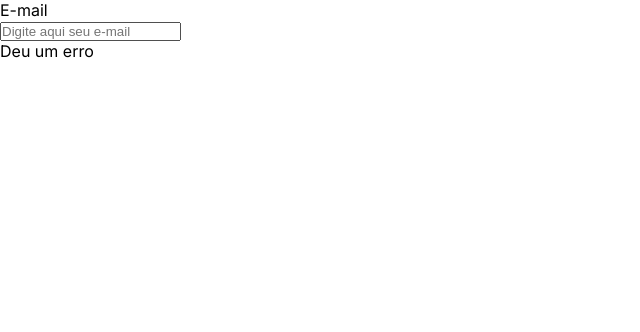
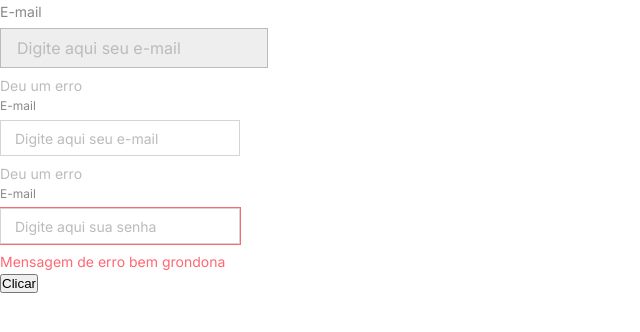
Before and after one commit to deyvisonborges-portfolio/eshop-front-authorizer, a Next.js app: page / in a window 1280 px wide. Shown: the top 332 px of the page, without its empty margins (0-640 px from the left). Built offline with nearby package versions, Linux system fonts and the light colour scheme.

Commit message:
feat/lib-ui - working in input

```diff
--- a/src/@lib-ui/src/core-components/button/button.module.css
+++ b/src/@lib-ui/src/core-components/button/button.module.css
@@ -11,6 +11,11 @@
 
 .button:hover {
   box-shadow: 0 0 0 2px var(--color-brand-primary-brightness);
+}
+
+:global([data-theme="dark"]) .button:hover {
+  /* ISSUE - testando atribuicao de custom color diretamente - remover depois */
+  box-shadow: 0 0 0 2px red;
 }
 
 .button:focus-visible {
--- a/src/@lib-ui/src/core-components/button/index.tsx
+++ b/src/@lib-ui/src/core-components/button/index.tsx
@@ -3,7 +3,7 @@ import styles from "./button.module.css";
 
 export type ButtonSize = "mini" | "small" | "medium" | "regular" | "large";
 export type ButtonVariant = "squared" | "rounded" | "pill";
-export type ButtonColor = "primary" | "secondary";
+export type ButtonColor = "primary" | "secondary" | "";
 
 type ButtonProps = {
   color?: ButtonColor;
--- a/src/@lib-ui/src/core-components/input/index.tsx
+++ b/src/@lib-ui/src/core-components/input/index.tsx
@@ -1,17 +1,21 @@
 "use client";
 
+import styles from "./input.module.css";
+
 import { ComponentPropsWithRef, forwardRef, useMemo, useState } from "react";
-import { Text } from "../text";
 import Image from "next/image";
 
+type InputSize = "small" | "regular" | "full";
 type InputType = "text" | "password" | "email";
 type InputProps = {
   name: string;
+  zsize?: InputSize;
   label?: string;
   type?: InputType;
   variant?: "default" | "underline";
   customMessage?: string;
   has?: {
+    error?: boolean;
     eyeIcon?: boolean;
   };
 } & ComponentPropsWithRef<"input">;
@@ -24,42 +28,58 @@ const renderPlaceholderTypeText: Record<InputType, string> = {
 
 export const Input = forwardRef<HTMLInputElement, InputProps>(
   (
-    { name, type, variant, label, customMessage, required, has, ...props },
+    {
+      zsize = "regular",
+      name,
+      type,
+      variant,
+      label,
+      customMessage,
+      required,
+      has,
+      ...props
+    },
     ref
   ) => {
-    const [hasEyeIcon, setEyeIcon] = useState<boolean>(true);
-
-    if (type === "password") {
-      has = {
-        eyeIcon: true,
+    const [isInvalid, setIsInvalid] = useState(false);
+    console.log("9s");
+    const renderCustomMessage = () => {
+      console.log("ops");
+      console.log(required);
+      return (
+        customMessage && (
+          <p
+            className={[
+              styles["input-message"],
+              has?.error && styles["input-message-error"],
+            ].join(" ")}
+          >
+            {customMessage}
+          </p>
+        )
+      );
     };
-    }
-
-    const renderIcon = () =>
-      useMemo(() => {
-        if (type === "password") {
-          return (
-            <Image
-              alt="Password input eye icon"
-              height={20}
-              onClick={() => setEyeIcon(!hasEyeIcon)}
-              src={`/svgs/eye-${hasEyeIcon ? "close" : "open"}-black-16.svg`}
-              width={20}
-            />
-          );
-        }
-      }, []);
 
     return (
-      <div id="container">
+      <div className={styles["input-wrapper"]}>
+        <div className={[styles.label, styles["input-container"]].join(" ")}>
           {label && (
-          <label id="input-label" htmlFor={name}>
+            <label
+              id="input-label"
+              htmlFor={name}
+              className={`${styles[`label-size-${zsize}`]}`}
+            >
               {label}
             </label>
           )}
 
-        <div id="input-wrapper">
+          <div>
             <input
+              className={[
+                styles.input,
+                styles[`size-${zsize}`],
+                has?.error && styles["input-error"],
+              ].join(" ")}
               {...props}
               ref={ref}
               id={name}
@@ -67,12 +87,13 @@ export const Input = forwardRef<HTMLInputElement, InputProps>(
               type={type}
               required={required}
               placeholder={type ? renderPlaceholderTypeText[type] : ""}
+              onBlur={(e) => setIsInvalid(!e.target.validity.valid)}
+              onFocus={(e) => setIsInvalid(!e.target.validity.valid)}
             />
-
-          {renderIcon()}
+          </div>
         </div>
 
-        {customMessage && <Text>{customMessage}</Text>}
+        {renderCustomMessage()}
       </div>
     );
   }
--- /dev/null
+++ b/src/@lib-ui/src/core-components/input/input.module.css
@@ -0,0 +1,149 @@
+/* Input Wrapper
+============================================= */
+.input-wrapper {
+  align-items: flex-start;
+  display: flex;
+  flex-direction: column;
+  height: fit-content;
+  row-gap: 8px;
+  position: relative;
+  width: fit-content;
+}
+
+/* Input Container
+============================================= */
+.input-container {
+  display: flex;
+  flex-direction: column;
+  row-gap: 4px;
+  width: fit-content;
+}
+
+/* Label */
+.label {
+  color: var(--color-gray-6);
+}
+
+.label-size-small {
+  font-size: var(--font-size-12);
+  font-weight: var(--font-weight-regular);
+  line-height: 20px;
+}
+
+.label-size-regular {
+  font-size: var(--font-size-14);
+  font-weight: var(--font-weight-regular);
+  line-height: 24px;
+}
+
+.input {
+  border: 1px solid var(--color-gray-3);
+  color: var(--color-gray-9);
+  font-family: var(--font-family-primary);
+  font-weight: var(--font-weight-regular);
+  outline: none;
+  position: relative;
+  width: fit-content;
+}
+
+.input:disabled {
+  background-color: var(--color-gray-4);
+  cursor: not-allowed;
+  filter: brightness(0.95);
+  opacity: 0.7;
+  user-select: none;
+}
+
+.input:hover:not(:focus-visible) {
+  background: var(--color-gray-2);
+  border: 1px solid var(--color-gray-4);
+}
+
+.input:focus-visible {
+  border: 1px solid var(--color-gray-9);
+  /* outline: 1px solid var(--color-gray-2);
+  outline-offset: 1px; */
+}
+
+.input:required:focus:invalid {
+  border: 1px solid var(--color-semantic-danger);
+  /* box-shadow: 0 0 2px 2px var(--color-semantic-danger-brightness);
+  outline-offset: 2px; */
+}
+
+.input:required:focus:valid {
+  border: 1px solid var(--color-semantic-success);
+}
+
+.input::placeholder {
+  color: var(--color-gray-4);
+  font-family: inherit;
+  font-size: inherit;
+  font-weight: var(--font-weight-regular);
+}
+
+.input:not(:placeholder-shown):not(:invalid) {
+  border: 1px solid var(--color-gray-9);
+}
+
+/* Sizes */
+.input.size-small {
+  font-size: var(--font-size-14);
+  height: 36px;
+  line-height: 20px;
+  padding: var(--padding-xy-14-8);
+}
+
+.input.size-regular {
+  font-size: var(--font-size-16);
+  height: 40px;
+  line-height: 24px;
+  padding: var(--padding-xy-16-8);
+}
+
+.input.size--full {
+  width: 100%;
+}
+
+.input-message {
+  color: var(--color-gray-4);
+  display: block;
+  font-size: var(--font-size-14);
+  font-weight: var(--font-weight-regular);
+  line-height: 20px;
+
+  width: 100%; /* Garante que a mensagem de erro acompanhe o tamanho do input */
+  max-width: fit-content; /* Evita que ela fique maior que o necessário */
+  word-break: break-word;
+  overflow-wrap: break-word;
+  white-space: normal;
+  /* width: fit-content;
+  max-width: 100%;
+  overflow-wrap: break-word;
+  word-break: break-word;  Quebra palavras longas
+  word-wrap: break-word;  Garante a quebra correta
+  white-space: normal; Mantém comportamento de quebra */
+}
+
+/* Utils */
+.input.icon-left {
+  padding: 40px;
+}
+
+.input.icon-right {
+  padding: 32px;
+}
+
+.input-error,
+.input-error:hover {
+  box-shadow: 0 0 0 1px var(--color-semantic-danger);
+}
+
+.input-error:focus-visible {
+  box-shadow: 0 0 0 1px var(--color-semantic-danger);
+  outline: solid 2px var(--color-semantic-danger);
+}
+
+.input-message-error {
+  color: var(--color-semantic-danger);
+}
--- a/src/app/page.tsx
+++ b/src/app/page.tsx
@@ -1,4 +1,5 @@
-import { Button, Input } from "@/@lib-ui";
+"use client";
+import { Button, Form, Input } from "@/@lib-ui";
 import { EyeIcon } from "@/lib/icons/eye";
 // import { Button } from "@/components/button";
 import { ThemeProvider } from "@/styles/theme.provider";
@@ -77,12 +78,32 @@ import { ThemeProvider } from "@/styles/theme.provider";
 export default function Home() {
   return (
     <ThemeProvider>
-      <Input
-        name="email"
-        label="E-mail"
-        type="email"
-        customMessage="Deu um erro"
-      />
+      <Form onSubmit={() => console.log("fe")}>
+        <Input
+          name="tedt"
+          label="E-mail"
+          type="email"
+          customMessage="Deu um erro"
+          required
+        />
+        <Input
+          zsize="small"
+          name="test2"
+          label="E-mail"
+          type="email"
+          customMessage="Deu um erro"
+          required
+        />
+        <Input
+          zsize="small"
+          name="tes4"
+          label="E-mail"
+          type="text"
+          customMessage="Mensagem de erro bem grondona"
+          has={{ error: true }}
+        />
+      </Form>
+      <button type="submit">Clicar</button>
     </ThemeProvider>
   );
 }
```
Also changed, not shown: src/@lib-tokens/dist/variables.css. Lines whose indentation alone changed are shown as unchanged.
